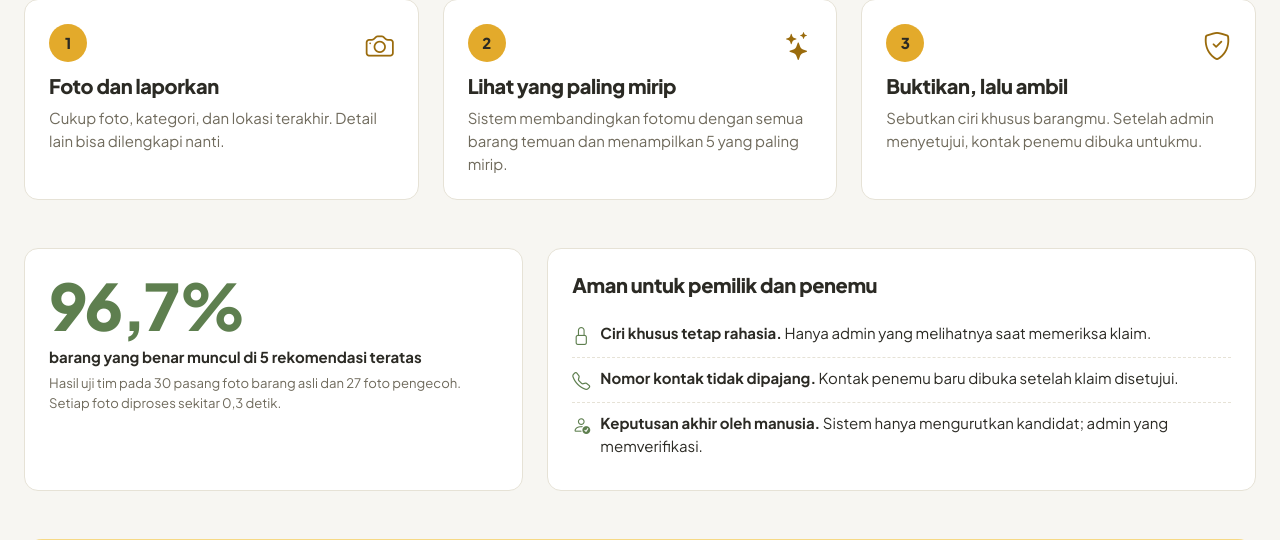
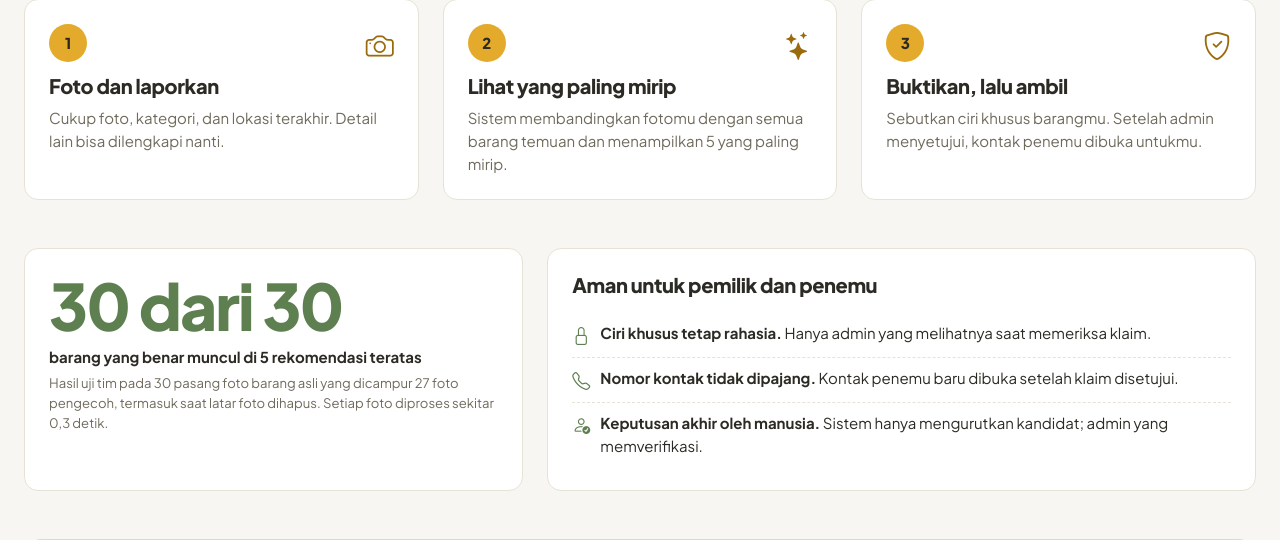
Before and after one commit to zkymuhm/lostlink, a FastAPI app: page / in a window 1280 px wide. Shown: the part 706-1246 px from the top of the page. Run offline with FastAPI, Linux system fonts and the light colour scheme; some libraries are stand-ins or nearby versions.

Commit message:
Perbaikan halaman detail setelah klaim, angka akurasi beranda, test KF-05

```diff
--- a/app/templates/detail.html
+++ b/app/templates/detail.html
@@ -18,7 +18,9 @@
 <div class="ll-peran {{ item.jenis }} mb-4">
   <i class="bi bi-{{ 'search-heart' if item.jenis == 'hilang' else 'box2-heart' }}"></i>
   <div>
-  {% if milik_saya and item.jenis == 'hilang' %}<strong>Ini laporan barangmu yang hilang.</strong> Cari barang temuan yang cocok lewat <strong>Lihat rekomendasi</strong>, lalu klaim barang temuan itu.
+  {% if milik_saya and item.jenis == 'hilang' and item.status == 'Dikembalikan' %}<strong>Barangmu sudah ditemukan.</strong> Hubungi penemunya lewat <a href="#kontak" class="fw-bold">kontak penemu</a> untuk mengambil barangmu.
+  {% elif milik_saya and item.jenis == 'hilang' and item.status == 'Diverifikasi' %}<strong>Klaimmu sedang diperiksa admin.</strong> Kontak penemu muncul di halaman ini setelah klaim disetujui.
+  {% elif milik_saya and item.jenis == 'hilang' %}<strong>Ini laporan barangmu yang hilang.</strong> Cari barang temuan yang cocok lewat <strong>Lihat rekomendasi</strong>, lalu klaim barang temuan itu.
   {% elif milik_saya %}<strong>Ini barang yang kamu temukan.</strong> Pemiliknya yang akan mengklaim dengan menyebut ciri khusus; kamu cukup menunggu kabar dari admin.
   {% elif item.jenis == 'temuan' %}<strong>Barang ini ditemukan oleh orang lain</strong> dan sedang menunggu pemiliknya. Kalau ini barangmu, tekan <strong>Ini barangku</strong>.
   {% else %}<strong>Barang ini sedang dicari pemiliknya.</strong> Kalau kamu menemukannya, laporkan sebagai barang temuan agar bisa dicocokkan.{% endif %}
@@ -77,7 +79,7 @@
       </div>
     </div>
     {% if milik_saya and item.jenis == 'hilang' %}
-    <div class="ll-card p-4">
+    <div class="ll-card p-4" id="kontak">
       <h2 class="h5">Kontak penemu</h2>
       {% if kontak %}
       <div class="ll-secret" style="background:var(--temuan-soft)"><div class="fw-bold"><i class="bi bi-person-check-fill" style="color:var(--temuan)"></i> {{ kontak.nama }}</div><div>WhatsApp: <strong>{{ kontak.no_kontak }}</strong></div><div class="ll-muted small">Barang ditemukan di {{ kontak.lokasi }}. Hubungi penemu untuk mengambil barang.</div></div>
--- a/app/templates/landing.html
+++ b/app/templates/landing.html
@@ -46,9 +46,9 @@
   <section class="row g-4 mb-5 align-items-stretch">
     <div class="col-lg-5">
       <div class="ll-card p-4 h-100">
-        <div class="ll-angka">96,7%</div>
+        <div class="ll-angka">30 dari 30</div>
         <p class="fw-bold mt-2 mb-1">barang yang benar muncul di 5 rekomendasi teratas</p>
-        <p class="ll-muted small mb-0">Hasil uji tim pada 30 pasang foto barang asli dan 27 foto pengecoh. Setiap foto diproses sekitar 0,3 detik.</p>
+        <p class="ll-muted small mb-0">Hasil uji tim pada 30 pasang foto barang asli yang dicampur 27 foto pengecoh, termasuk saat latar foto dihapus. Setiap foto diproses sekitar 0,3 detik.</p>
       </div>
     </div>
     <div class="col-lg-7">
```
Also changed, not shown: tests/test_alur.py (+19 -1 lines).
